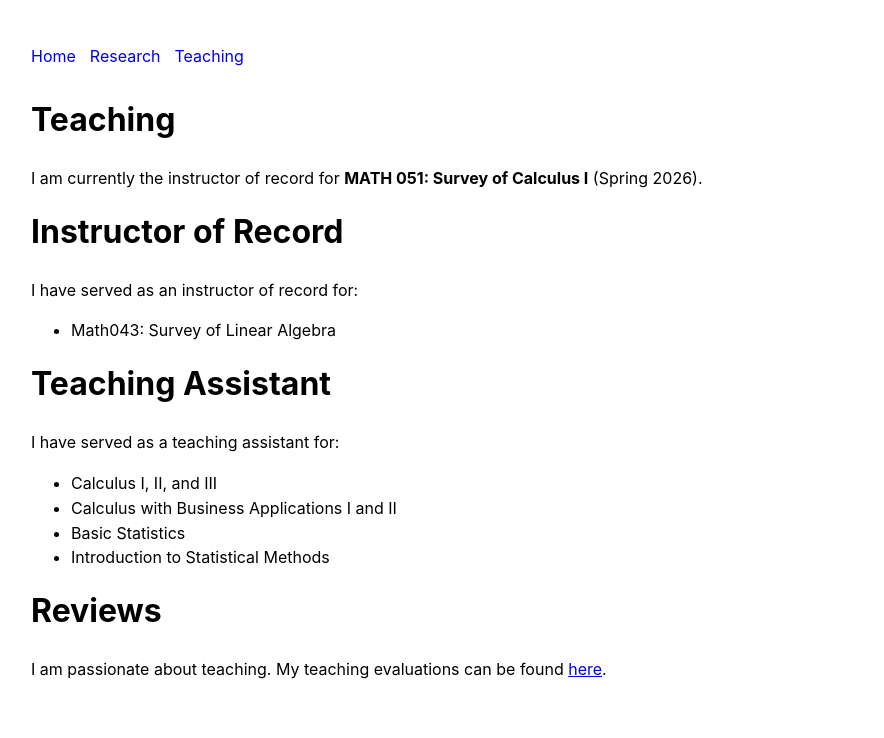
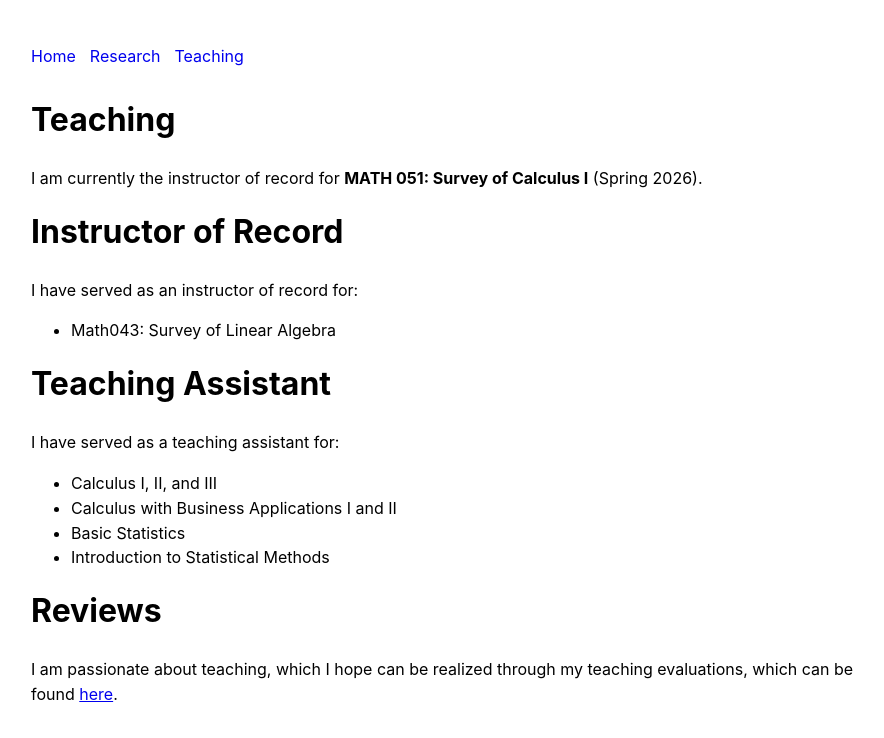
Before and after one commit to dylanhafner/dylanhafner.github.io, a plain HTML site: page teaching.html in a window 1280 px wide. Shown: the whole page, without its empty margins (179-1063 px from the left). Drawn offline with Linux system fonts and the light colour scheme.

Commit message:
Update teaching.html

```diff
--- a/teaching.html
+++ b/teaching.html
@@ -58,7 +58,7 @@ I have served as a teaching assistant for:
   <h1>Reviews</h1>
   <p>
 
-  I am passionate about teaching. My teaching evaluations can be found
+  I am passionate about teaching, which I hope can be realized through my teaching evaluations, which can be found
   <a href="https://drive.google.com/file/d/19Ccsr3dHJMEKTckr98EzvMzPrszUvHSo/view">here</a>.
 
   </p>
```
